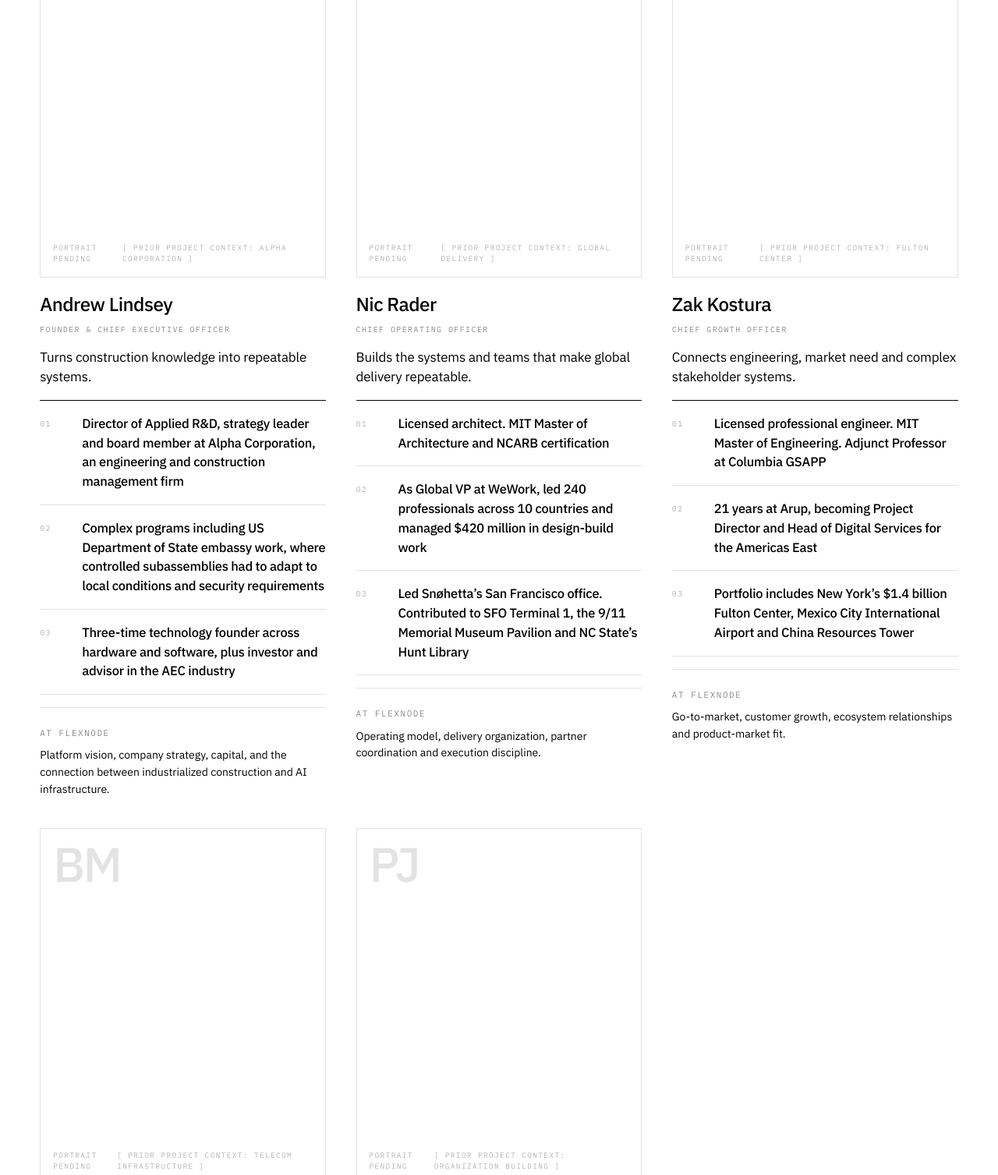
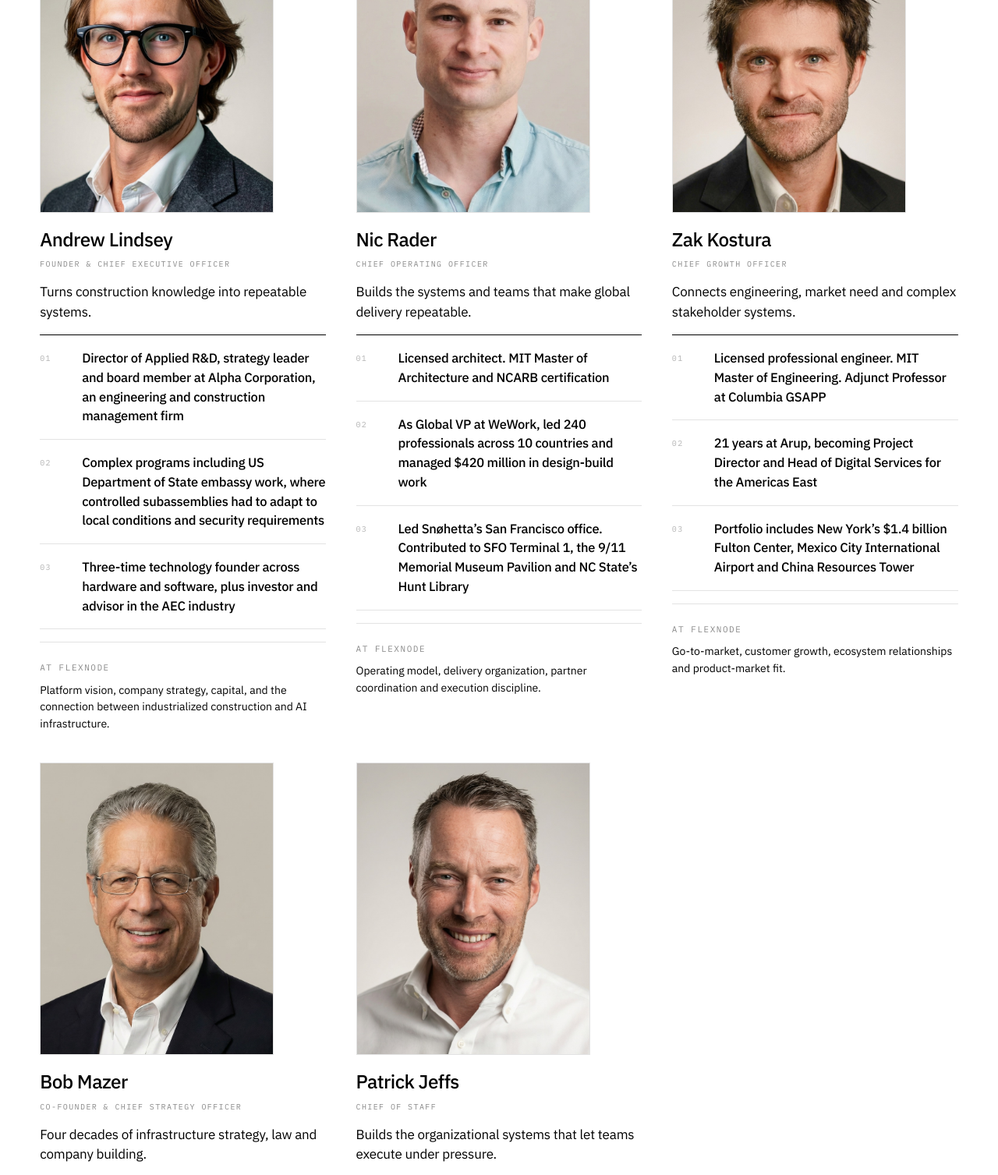
Before and after one commit to alexharristhal/flx-site-planning, a plain HTML site: page team.html in a window 1280 px wide. Shown: the part 614-2121 px from the top of the page at 78% size. Drawn offline with Linux system fonts and the light colour scheme.

Commit message:
Add files via upload

```diff
--- a/assets/css/site.css
+++ b/assets/css/site.css
@@ -518,3 +518,9 @@ a.route:hover{background:linear-gradient(to bottom,rgba(0,0,0,.018),transparent)
 @media(max-width:400px){
   .nav-right .btn span:first-child{font-size:12px}
 }
+
+/* ---------- PORTRAITS ---------- */
+.person-photo{padding:0;background:#EDEBE7;width:100%;max-width:300px}
+.person-photo img{width:100%;height:100%;object-fit:cover;object-position:center 30%}
+.tile-ph{aspect-ratio:1/1;max-width:120px;overflow:hidden;border:1px solid var(--rule);margin-bottom:8px}
+.tile-ph img{width:100%;height:100%;object-fit:cover}
--- a/team.html
+++ b/team.html
@@ -47,10 +47,8 @@
   <div class="wrap">
     <div class="people">
       <article class="person rv">
-        <div class="person-ph">
-          <span class="initials">AL</span>
-          <span class="ph-note">Portrait pending</span>
-          <span class="ph-note">[ Prior project context: Alpha Corporation ]</span>
+        <div class="person-ph person-photo">
+          <img src="assets/img/team-andrew.jpg" alt="Portrait of Andrew Lindsey" loading="lazy">
         </div>
         <div>
           <h3>Andrew Lindsey</h3>
@@ -64,10 +62,8 @@
         </div>
       </article>
       <article class="person rv">
-        <div class="person-ph">
-          <span class="initials">NR</span>
-          <span class="ph-note">Portrait pending</span>
-          <span class="ph-note">[ Prior project context: global delivery ]</span>
+        <div class="person-ph person-photo">
+          <img src="assets/img/team-nic.jpg" alt="Portrait of Nic Rader" loading="lazy">
         </div>
         <div>
           <h3>Nic Rader</h3>
@@ -81,10 +77,8 @@
         </div>
       </article>
       <article class="person rv">
-        <div class="person-ph">
-          <span class="initials">ZK</span>
-          <span class="ph-note">Portrait pending</span>
-          <span class="ph-note">[ Prior project context: Fulton Center ]</span>
+        <div class="person-ph person-photo">
+          <img src="assets/img/team-zak.jpg" alt="Portrait of Zak Kostura" loading="lazy">
         </div>
         <div>
           <h3>Zak Kostura</h3>
@@ -98,10 +92,8 @@
         </div>
       </article>
       <article class="person rv">
-        <div class="person-ph">
-          <span class="initials">BM</span>
-          <span class="ph-note">Portrait pending</span>
-          <span class="ph-note">[ Prior project context: telecom infrastructure ]</span>
+        <div class="person-ph person-photo">
+          <img src="assets/img/team-bob.jpg" alt="Portrait of Bob Mazer" loading="lazy">
         </div>
         <div>
           <h3>Bob Mazer</h3>
@@ -115,10 +107,8 @@
         </div>
       </article>
       <article class="person rv">
-        <div class="person-ph">
-          <span class="initials">PJ</span>
-          <span class="ph-note">Portrait pending</span>
-          <span class="ph-note">[ Prior project context: organization building ]</span>
+        <div class="person-ph person-photo">
+          <img src="assets/img/team-patrick.jpg" alt="Portrait of Patrick Jeffs" loading="lazy">
         </div>
         <div>
           <h3>Patrick Jeffs</h3>
@@ -131,7 +121,7 @@
           <p class="small" style="margin-top:7px;color:var(--black)">Leadership operating cadence, organizational development, cross-functional execution and strategic follow-through.</p>
         </div>
       </article></div>
-    <p class="note rv" style="margin-top:clamp(32px,4vw,56px)">Prior achievements are attributed to the former employer and are separate from completed Flexnode work. Portraits and a second tier of technical and delivery leadership are pending approval.</p>
+    <p class="note rv" style="margin-top:clamp(32px,4vw,56px)">Prior achievements are attributed to the former employer and are separate from completed Flexnode work. A second tier of technical and delivery leadership is pending approval.</p>
   </div>
 </section>
 
```
Also changed, not shown: index.html (+6 -3 lines), insights-article.html (+1 -1 lines), assets/img/team-andrew.jpg (added), assets/img/team-bob.jpg (added), assets/img/team-nic.jpg (added), assets/img/team-patrick.jpg (added), assets/img/team-zak.jpg (added).
